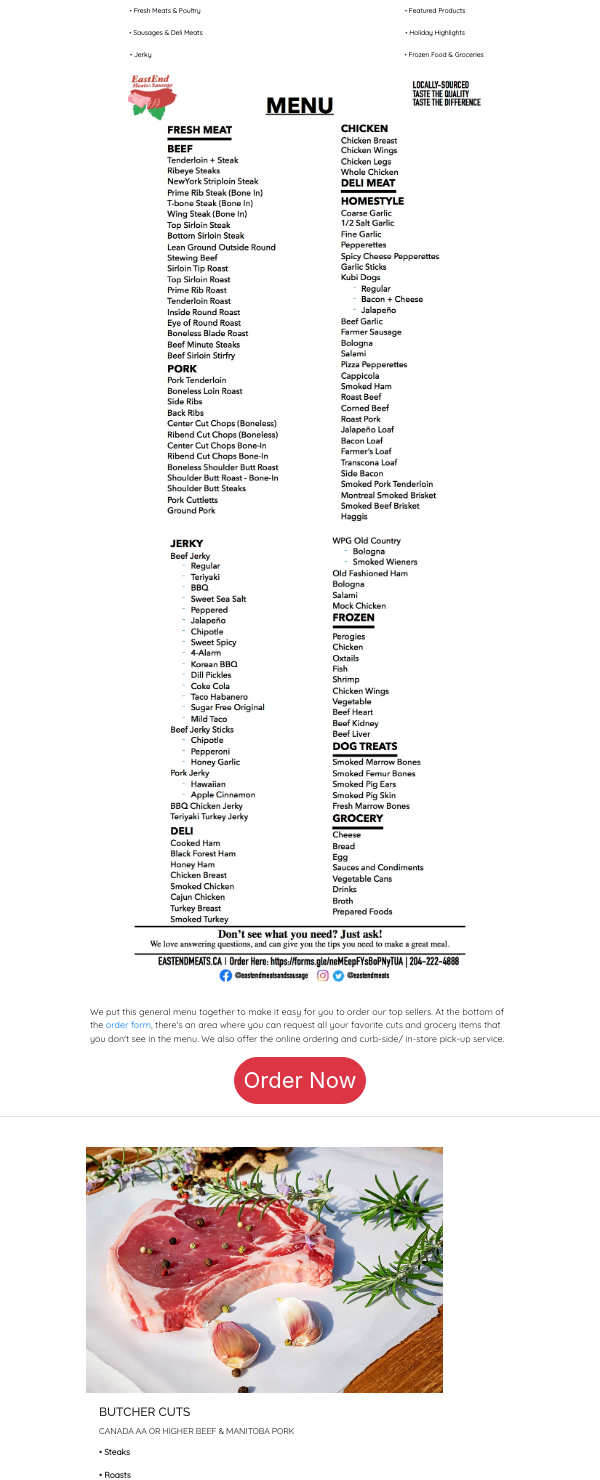
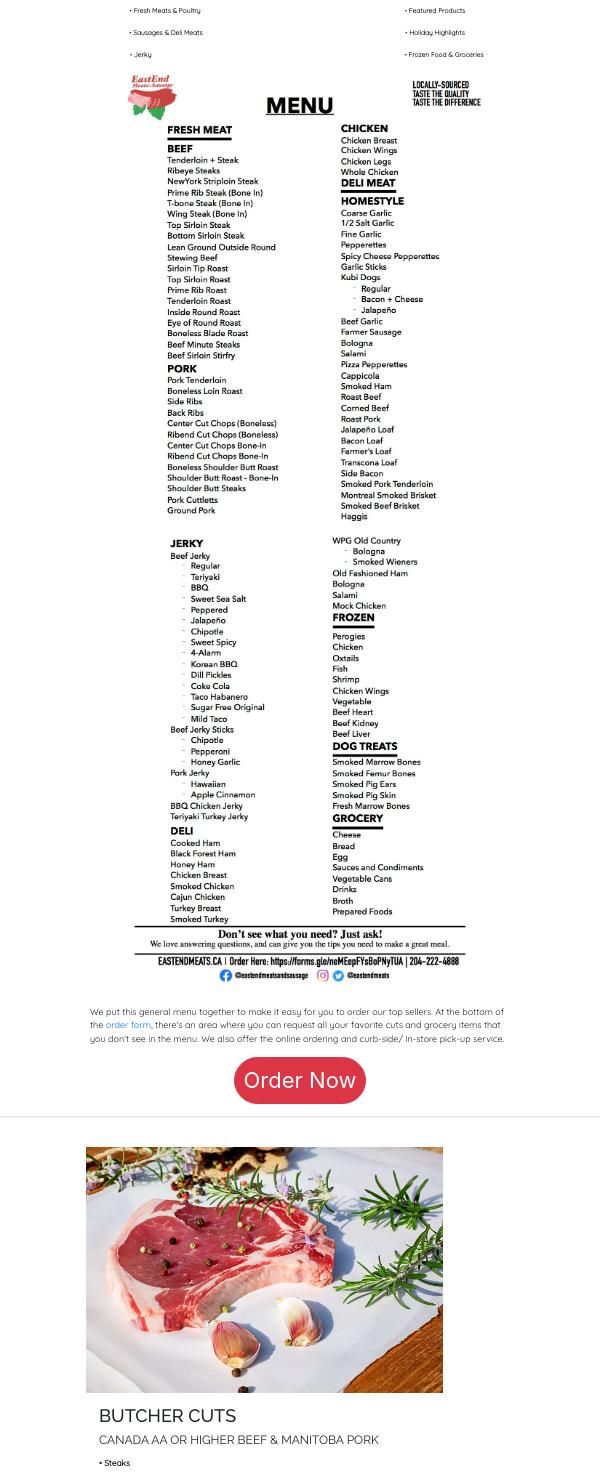
Before and after one commit to kanadameatsnacks/ee-static, a Jekyll site: the page built from menu/index.html, in a window 600 px wide. Shown: the part 332-1812 px from the top of the page. Built offline with Jekyll 4.4.1, drawn with Linux system fonts in a browser that asks for light colours; nearby versions of some CDN libraries; some of the changed text lies outside the part shown.

Commit message:
removed newsletter & some media code

```diff
--- a/_layouts/default.html
+++ b/_layouts/default.html
@@ -80,17 +80,17 @@
               </div>
 
               <div class="row">
-                  <section class="home-newsletter bg-dark">
+                  <!-- <section class="home-newsletter bg-dark">
                   <div class="col-sm-4 col-md-6 mt-4">
                       <h4 class="text-white">SUBSCRIBE</h4><p class="text-white">Sign up with your email address to receive news and updates.</p>
                       <div class="input-group">
                         <input type="email" class="form-control" placeholder="Enter your email">
                         <span class="input-group-btn">
-                        <button class="btn btn-theme text-white rounded-pill border-white" type="submit" style="margin-left:10px;">SIGN UP</button><!-- margin-top:-30px;-->
+                        <button class="btn btn-theme text-white rounded-pill border-white" type="submit" style="margin-left:10px;">SIGN UP</button>
                         </span>
 	                  </div>
                   </div>
-                  </section>
+                  </section> -->
               </div>
           </div>
       </div>
--- a/assets/css/style_menu.css
+++ b/assets/css/style_menu.css
@@ -81,47 +81,6 @@
 }
 
 
-@media only screen and (min-width: 480px) and (max-width: 767px){
-.menu_content {
-  font-family: 'Quicksand';
-  font-size: 1rem;
-}
-
-.justify-content-center h4 {
-  font-family: 'Raleway', sans-serif;
-  font-size: 1rem;
-}
-
-.justify-content-center h6 {
-  font-family: 'Raleway', sans-serif;
-  font-size: 0.7rem;
-  font-weight: 400;
-}
-
-.justify-content-center p {
-  font-family: 'Quicksand', sans-serif;
-  line-height: 10%;
-  font-size: 0.75rem;
-  letter-spacing: 0em;
-  font-weight: 700;
-}
-
-.container p {
-  font-size:1rem;
-  font-family: 'Quicksand', sans-serif;
-  line-height: 10%;
-  letter-spacing: 0em;
-  font-weight: 700;
-}
-
-.clearfix:after {
- visibility: hidden;
- display: block;
- font-size: 0;
- content: " ";
- clear: both;
- height: 0;
- }
 
 
 @media only screen and (max-width: 480px), (orientation: portrait) {
```
